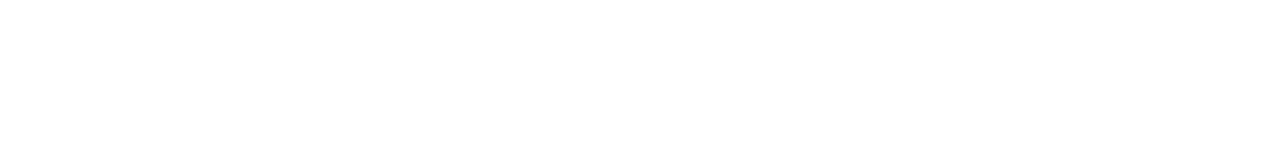
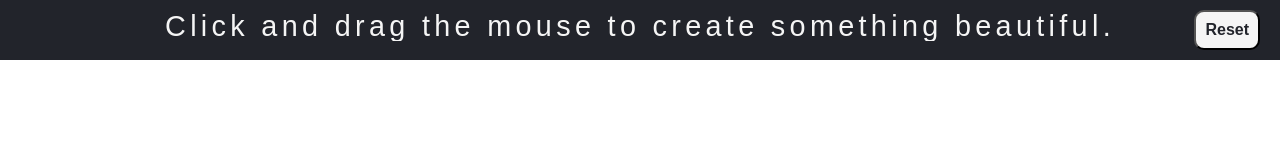
Before and after one commit to kembreyfarquhar/Draw, a plain HTML site: page index.html in a window 1280 px wide. Drawn offline with Linux system fonts and the light colour scheme.

Commit message:
adds instructions and reset button

```diff
--- a/index.html
+++ b/index.html
@@ -1,18 +1,27 @@
 <!DOCTYPE html>
 <html lang="en">
+
   <head>
     <meta charset="UTF-8" />
-    <title>DrAw SuMtHiNg!</title>
+    <title>Draw Something!</title>
   </head>
+
   <body>
-    <canvas id="draw" width="800" height="800"></canvas>
+    <div class="instructions">
+      <h1 class="instruct-txt">
+        Click and drag the mouse to create something beautiful.
+      </h1>
+    </div>
+    <button class="reset-button" onclick="resetDrawing()">Reset</button>
+    <canvas id="draw"></canvas>
 
     <script>
       const canvas = document.querySelector("#draw");
       const ctx = canvas.getContext("2d");
 
       canvas.width = window.innerWidth;
-      canvas.height = window.innerHeight;
+      canvas.height = window.innerHeight - 80;
+
 
       ctx.strokeStyle = "#BADA55";
       ctx.lineJoin = "round";
@@ -56,7 +65,7 @@
       }
 
       window.onload = () => {
-        setInterval(function() {
+        setInterval(function () {
           changeHue();
         }, 20);
       };
@@ -70,7 +79,9 @@
 
       canvas.addEventListener("mouseup", () => (isDrawing = false));
 
-
+      function resetDrawing() {
+        ctx.clearRect(0, 0, canvas.width, canvas.height)
+      }
 
 
     </script>
@@ -80,6 +91,67 @@
       body {
         margin: 0;
       }
+
+      body {
+        width: 100vw;
+        max-width: 100vw;
+        max-height: 100vh;
+      }
+
+      .instructions {
+        display: flex;
+        width: 100%;
+        height: 60px;
+        background: rgb(34, 36, 43);
+        justify-content: center;
+      }
+
+      .instruct-txt {
+        font-family: Arial, Helvetica, sans-serif;
+        font-weight: 100;
+        color: whitesmoke;
+        text-align: center;
+        font-size: 1.8rem;
+        overflow: hidden;
+        white-space: nowrap;
+        margin-top: 10px;
+        letter-spacing: .15em;
+        animation: typing 5.5s steps(40, end)
+      }
+
+      .reset-button {
+        outline: none;
+        font-size: 1rem;
+        font-family: Arial, Helvetica, sans-serif;
+        padding: 9px;
+        position: absolute;
+        top: 0;
+        right: 0;
+        margin: 10px 20px;
+        border-radius: 10px;
+        color: rgb(34, 36, 43);
+        background: whitesmoke;
+        font-weight: bold;
+      }
+
+      .reset-button:hover {
+        cursor: pointer;
+      }
+
+      .reset-button:active {
+        color: tomato;
+      }
+
+      @keyframes typing {
+        from {
+          width: 0
+        }
+
+        to {
+          width: 100%
+        }
+      }
     </style>
   </body>
+
 </html>
```
